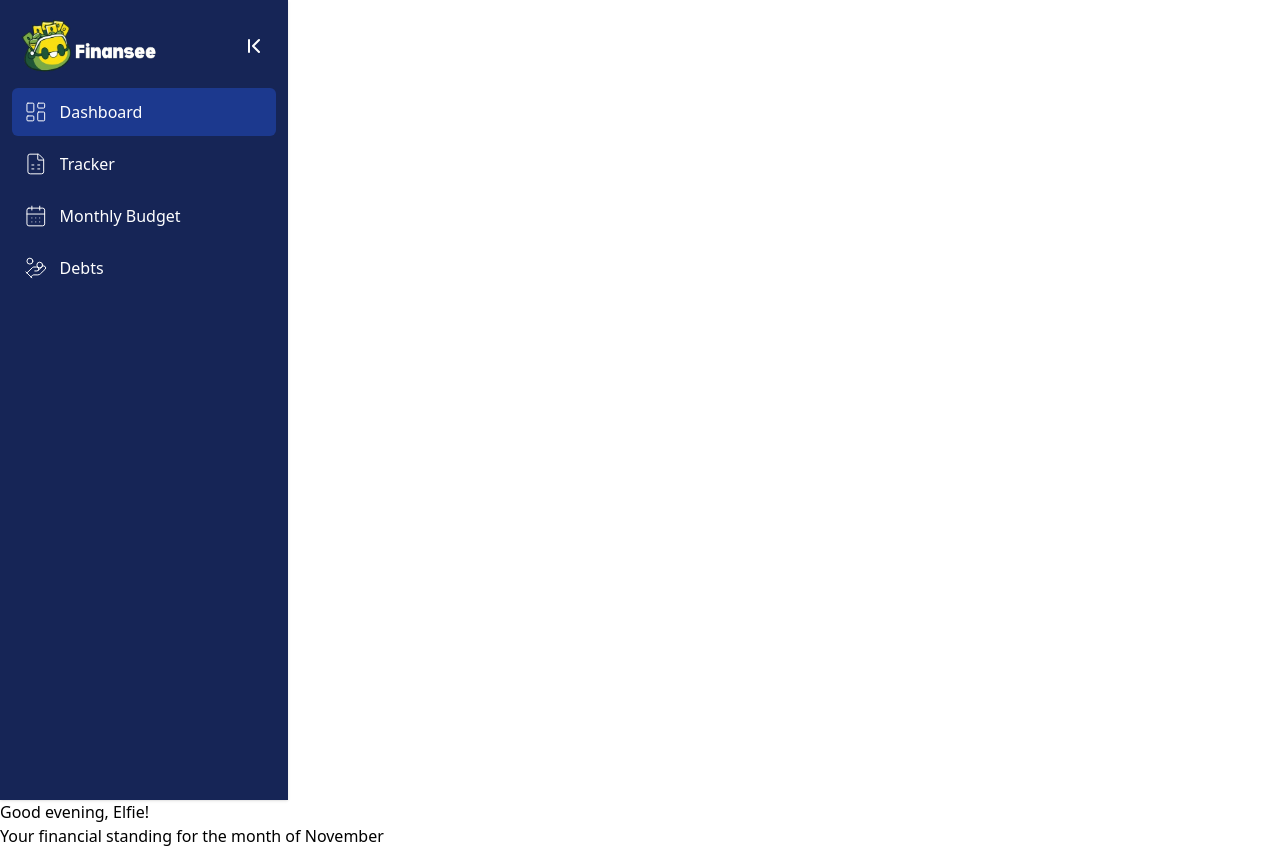
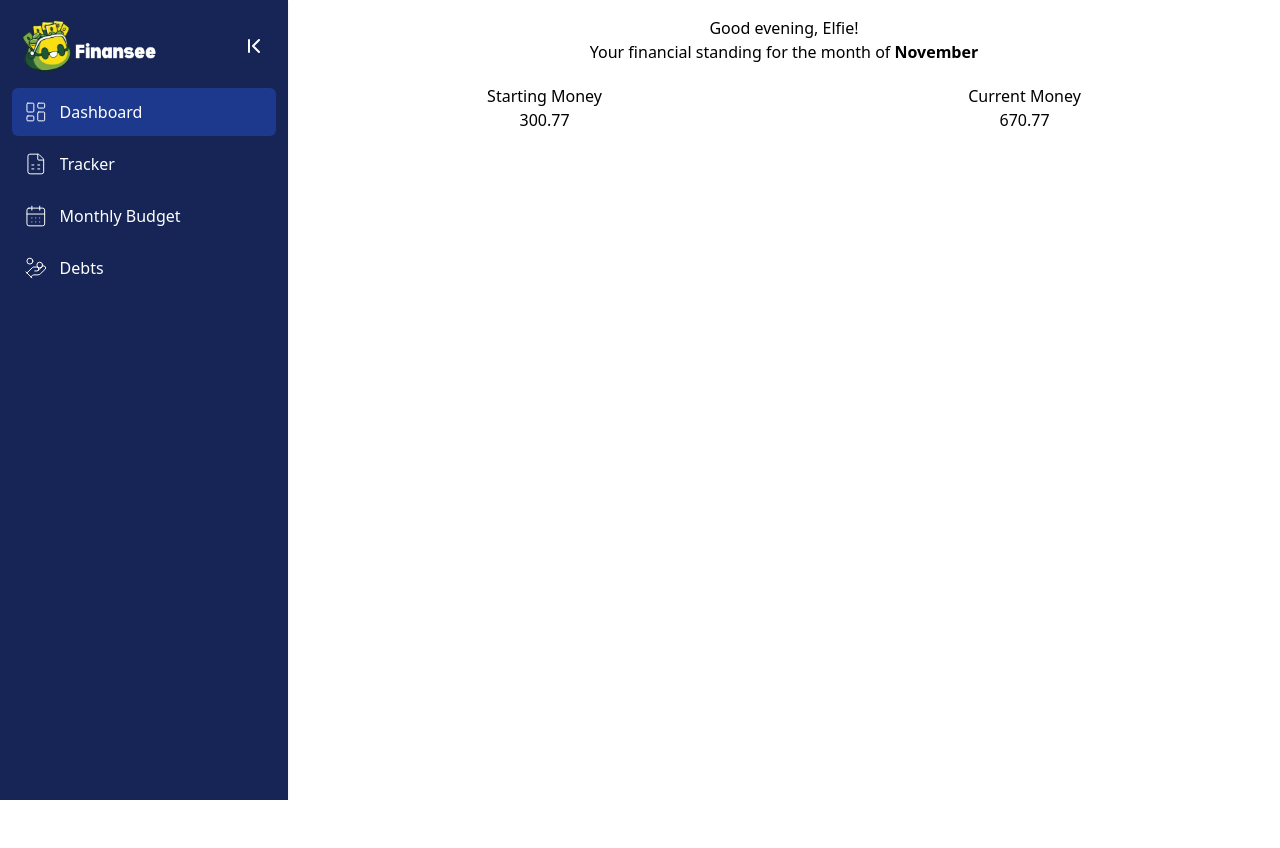
Before and after one commit to KarmotrineOverflow/Finansee-frontend, a React (Vite) app in the folder finansee-frontend/: page / in a window 1280 px wide. After the commit the page ends 800 px from the top, so only its background shows below. Built offline with nearby package versions, Linux system fonts and the light colour scheme.

Commit message:
Renamed pages and added components to dashboard page

```diff
--- a/finansee-frontend/src/App.tsx
+++ b/finansee-frontend/src/App.tsx
@@ -18,7 +18,7 @@ export default function App() {
   // - How do we handle deletion of debts/upcoming bills? They have to be able to be deleted with or without logs being written due to various circumstances
 
   return (
-    <>
+    <main className="flex flex-row w-full">
       {/* <header className="flex-row w-full p-4 bg-amber-300">
         <h1 className="text-green-800">Finansee</h1>
       </header> */}
@@ -30,9 +30,7 @@ export default function App() {
         <SidebarItems icon={<HandCoins color="white" strokeWidth={1} />} label="Debts" active={false}  />
       </Sidebar>
 
-      <main>
-        <Dashboard firstName="Elfie" lastName="Campit" />
-      </main>
-    </>
+      <Dashboard firstName="Elfie" lastName="Campit" />
+    </main>
   )
 }
--- /dev/null
+++ b/finansee-frontend/src/pages/ExpenseTracker.tsx
@@ -0,0 +1,6 @@
+export default function ExpenseTracker() {
+
+    return (
+        <></>
+    )
+}
--- /dev/null
+++ b/finansee-frontend/src/pages/MonthlyExpensesAndDues.tsx
@@ -0,0 +1,6 @@
+export default function MonthlyExpensesAndDues() {
+
+    return (
+        <></>
+    )
+}
--- a/finansee-frontend/src/pages/dashboard.tsx
+++ b/finansee-frontend/src/pages/dashboard.tsx
@@ -1,22 +1,43 @@
+import MoneyCounter from '../components/MoneyCounter'
+import MONTHS from '../config/months.json'
+
 type UserDetails = {
     firstName: string,
     lastName: String,
 }
 
-const MONTHS = ["January", "February", "March", "April", "May", "June", "July", "August", "September", "October", "November", "December"]
-
 export default function Dashboard({ firstName, lastName }: UserDetails) {
 
-    // TODO: Inspect the month first before pulling data
+    // TODO: Inspect the month first before pulling data (why??)
     // Create MoneyCounter component for start and current net worth
 
     const date = new Date()
     const currentTime = date.getHours()
     const currentMonth = date.getMonth()
 
-    const Greeting = (): string => {
+    const greetingStr = createGreetStr(currentTime, firstName)
 
-        let prefix: string
+    return (
+
+        <section className="flex flex-row h-screen w-full p-4">
+            <div className="flex flex-col w-full gap-5 text-center">
+                <div className="flex flex-col w-full">
+                    <h2>{greetingStr}</h2>
+                    <p>Your financial standing for the month of <b>{MONTHS.months[currentMonth]}</b></p>
+                </div>
+
+                <div className='flex flex-row justify-around'>
+                    <MoneyCounter label={"Starting Money"} cashTotal={300.77} />
+                    <MoneyCounter label={"Current Money"} cashTotal={670.77} />
+                </div>
+            </div>
+        </section>
+    )
+}
+
+function createGreetStr(currentTime: number, userName: string): string {
+
+    let prefix: string
 
         if (currentTime >= 6 && currentTime <= 11) {
 
@@ -29,15 +50,5 @@ export default function Dashboard({ firstName, lastName }: UserDetails) {
             prefix = "Good evening"
         }
 
-        return `${prefix}, ${firstName}!`
-    }
-
-    return (
-
-        <main>
-            <h2>{Greeting()}</h2>
-            <p>Your financial standing for the month of {MONTHS[currentMonth]}</p>
-
-        </main>
-    )
+        return `${prefix}, ${userName}!`
 }
--- a/finansee-frontend/src/pages/settings.tsx
+++ b/finansee-frontend/src/pages/settings.tsx
@@ -0,0 +1,4 @@
+export default function Settings() {
+
+
+}
```
Also changed, not shown: finansee-frontend/src/pages/expense-tracker.tsx (deleted), finansee-frontend/src/pages/monthly-budget-and-dues.tsx (deleted).
